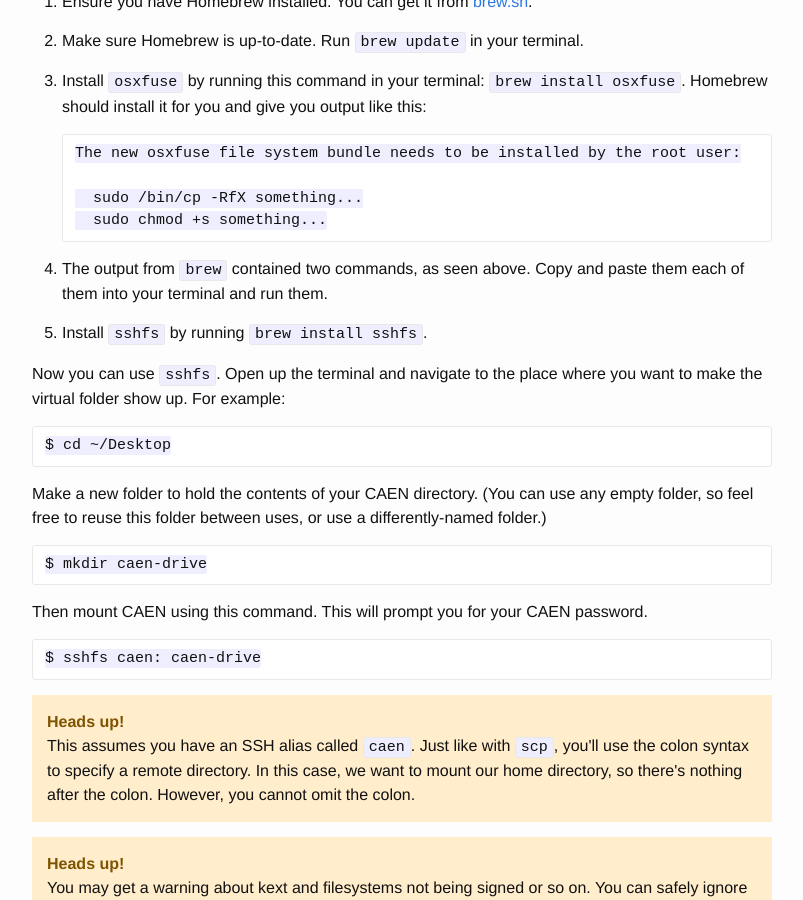
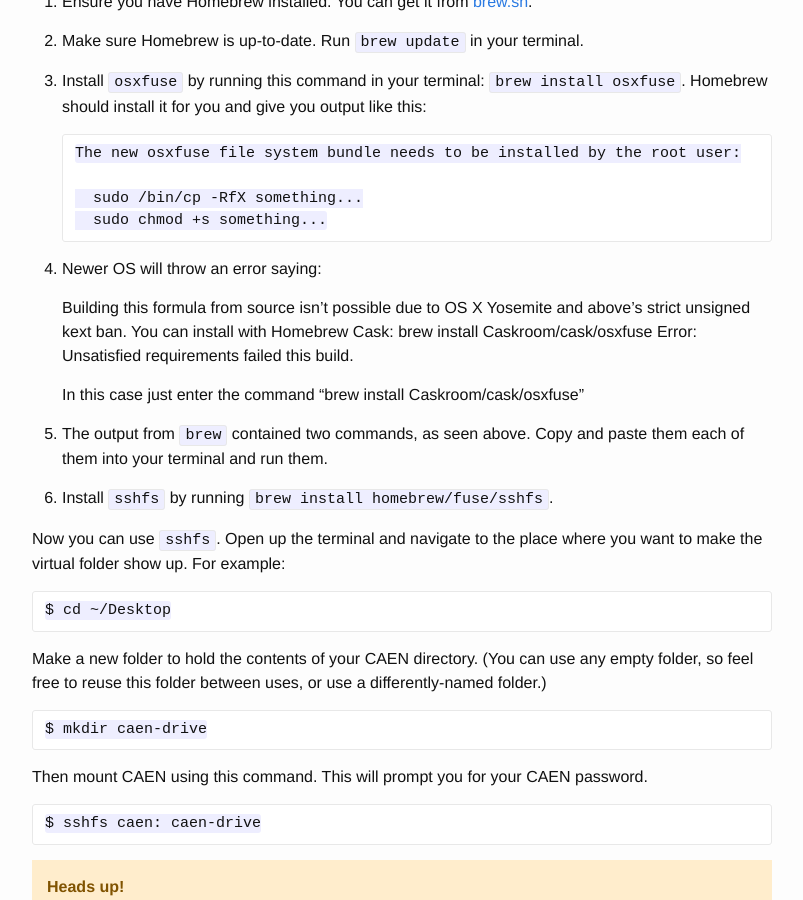
Before and after one commit to arxanas/how-to-survive-eecs-281, a Jekyll site: the page built from _posts/2014-01-12-dealing-with-caen.md, in a window 1280 px wide and 900 px high, scrolled down 1890 px. Shown: the whole window, without its empty margins (238-1041 px from the left). Built offline with Jekyll 4.4.1, drawn with Linux system fonts in a browser that asks for light colours.

Commit message:
Update 2015-9-08 dealing with caen
installing osxfuse part was outdated with the newer Mac OS versions.
Added lines 118~125. Edited command for line 130.

```diff
--- a/_posts/2014-01-12-dealing-with-caen.md
+++ b/_posts/2014-01-12-dealing-with-caen.md
@@ -115,10 +115,19 @@
           sudo /bin/cp -RfX something...
           sudo chmod +s something...
 
- 4. The output from `brew` contained two commands, as seen above. Copy and paste
+ 4. Newer OS will throw an error saying:
+
+      Building this formula from source isn't possible due to OS X Yosemite and above's strict unsigned kext ban.
+      You can install with Homebrew Cask:
+      brew install Caskroom/cask/osxfuse
+      Error: Unsatisfied requirements failed this build.
+
+    In this case just enter the command "brew install Caskroom/cask/osxfuse"
+
+ 5. The output from `brew` contained two commands, as seen above. Copy and paste
     them each of them into your terminal and run them.
 
- 5. Install `sshfs` by running `brew install sshfs`.
+ 6. Install `sshfs` by running `brew install homebrew/fuse/sshfs`.
 
 Now you can use `sshfs`. Open up the terminal and navigate to the place where
 you want to make the virtual folder show up. For example:
```
